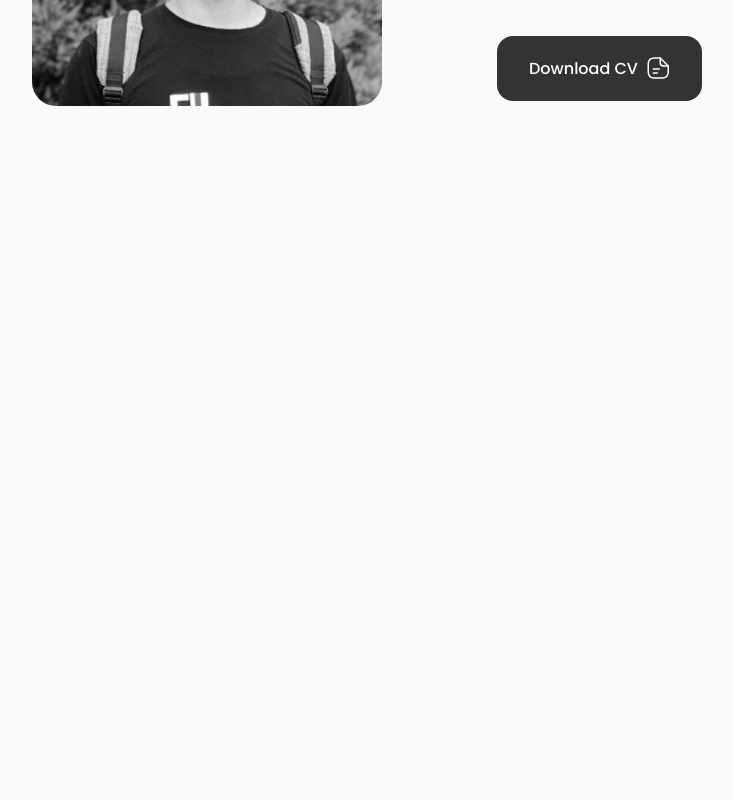
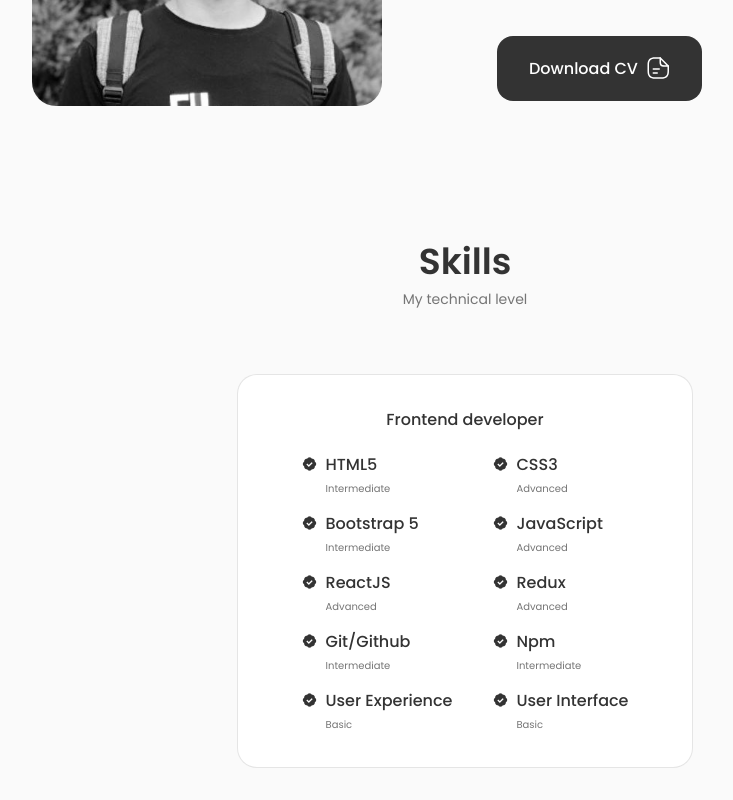
Before and after one commit to yahya-1/Portfolio-ReactJS, a React (Create React App) app: page / in a window 1280 px wide. Shown: the part 1123-1923 px from the top of the page, without its empty margins (175-908 px from the left). Before the commit the page ends 1261 px from the top, so only its background shows below. Built offline with nearby package versions, Linux system fonts and the light colour scheme.

Commit message:
Create a skills section that contains my skills in the frontend field and finish the style for the section. relate #12

```diff
--- a/src/App.js
+++ b/src/App.js
@@ -3,6 +3,7 @@ import './App.css';
 import About from './components/about/About';
 import Header from './components/header/Header';
 import Home from './components/home/Home';
+import Skills from './components/skills/Skills';
 
 function App() {
   return (
@@ -12,6 +13,7 @@ function App() {
       <main className='main'>
         <Home />
         <About />
+        <Skills />
       </main>
     </>
   );
--- a/src/components/header/Header.jsx
+++ b/src/components/header/Header.jsx
@@ -10,7 +10,7 @@ const Header = () => {
     return (
         <header className='header'>
             <nav className='nav container '>
-                <a href='index.html' className='nav__logo' >Yahya</a>
+                <a href='index.html' className='nav__logo' >Yahya Al Khaldi</a>
 
                 <div className={Toggle ? "nav__menu show__menu" : "nav__menu"}>
                     <ul className='nav__list grid'>
--- a/src/components/header/header.css
+++ b/src/components/header/header.css
@@ -15,7 +15,7 @@
     column-gap: 1rem;
 }
 
-.nav__Logo,
+.nav__logo,
 .nav__toggle {
     color: var(--title-color);
     font-weight: var(--font-medium);
@@ -102,10 +102,11 @@
         color: var(--title-color-dark);
     }
 
-    .nav__toggle{
+    .nav__toggle {
         font-size: 1.1rem;
         cursor: pointer;
     }
+
     .nav__icon,
     .nav__close,
     .nav__toggle {
--- /dev/null
+++ b/src/components/skills/FrontEnd.jsx
@@ -0,0 +1,108 @@
+import React from 'react'
+
+const FrontEnd = () => {
+    return (
+        <div className='skills__content'>
+            <h3 className='skills__title'>Frontend developer</h3>
+
+            <div className='skills__box'>
+                <div className='skills__group'>
+                    <div className='skills__data'>
+                        <i className='bx bxs-badge-check'></i>
+
+                        <div>
+                            <h3 className='skills__name'>HTML5</h3>
+                            <span className='skills__level'>Intermediate</span>
+                        </div>
+                    </div>
+
+                    <div className='skills__data'>
+                        <i className='bx bxs-badge-check'></i>
+
+                        <div>
+                            <h3 className='skills__name'>Bootstrap 5</h3>
+                            <span className='skills__level'>Intermediate</span>
+                        </div>
+                    </div>
+
+                    <div className='skills__data'>
+                        <i className='bx bxs-badge-check'></i>
+                        <div>
+                            <h3 className='skills__name'>ReactJS</h3>
+                            <span className='skills__level'>Advanced</span>
+                        </div>
+                    </div>
+
+                    <div className='skills__data'>
+                        <i className='bx bxs-badge-check'></i>
+                        <div>
+                            <h3 className='skills__name'>Git/Github</h3>
+                            <span className='skills__level'>Intermediate</span>
+                        </div>
+                    </div>
+
+                    <div className='skills__data'>
+                        <i className='bx bxs-badge-check'></i>
+
+                        <div>
+                            <h3 className='skills__name'>User Experience</h3>
+                            <span className='skills__level'>Basic</span>
+                        </div>
+                    </div>
+                </div>
+
+
+                <div className='skills__group'>
+                    <div className='skills__data'>
+                        <i className='bx bxs-badge-check'></i>
+
+                        <div>
+                            <h3 className='skills__name'>CSS3</h3>
+                            <span className='skills__level'>Advanced</span>
+                        </div>
+
+                    </div>
+
+                    <div className='skills__data'>
+                        <i className='bx bxs-badge-check'></i>
+
+                        <div>
+                            <h3 className='skills__name'>JavaScript</h3>
+                            <span className='skills__level'>Advanced</span>
+                        </div>
+                    </div>
+
+                    <div className='skills__data'>
+                        <i className='bx bxs-badge-check'></i>
+
+                        <div>
+                            <h3 className='skills__name'>Redux</h3>
+                            <span className='skills__level'>Advanced</span>
+                        </div>
+                    </div>
+
+                    <div className='skills__data'>
+                        <i className='bx bxs-badge-check'></i>
+
+                        <div>
+                            <h3 className='skills__name'>Npm</h3>
+                            <span className='skills__level'>Intermediate</span>
+                        </div>
+                    </div>
+
+                    <div className='skills__data'>
+                        <i className='bx bxs-badge-check'></i>
+
+                        <div>
+                            <h3 className='skills__name'>User Interface</h3>
+                            <span className='skills__level'>Basic</span>
+                        </div>
+                    </div>
+                </div>
+
+            </div>
+        </div>
+    )
+}
+
+export default FrontEnd
--- /dev/null
+++ b/src/components/skills/Skills.jsx
@@ -0,0 +1,18 @@
+import React from 'react'
+import "./skills.css"
+import FrontEnd from "./FrontEnd"
+
+const Skills = () => {
+    return (
+        <section className='skills section' id='skills'>
+            <h2 className='section__title'>Skills</h2>
+            <span className='section__subtitle'>My technical level</span>
+
+            <div className='skills__container container grid'>
+                <FrontEnd />
+            </div>
+        </section>
+    )
+}
+
+export default Skills
--- /dev/null
+++ b/src/components/skills/skills.css
@@ -0,0 +1,75 @@
+.skills__container {
+    justify-content: center;
+}
+
+.skills__content {
+    background-color: var(--container-color);
+    border: 1px solid rgba(0, 0, 0, 0.1);
+    padding: 2rem 4rem;
+    border-radius: 1.25rem;
+}
+
+.skills__title {
+    font-size: var(--normal-font-size);
+    font-weight: var(--font-medium);
+    text-align: center;
+    margin-bottom: var(--mb-1-5);
+}
+
+.skills__box {
+    display: flex;
+    justify-content: center;
+    column-gap: 2.5rem;
+}
+
+.skills__group {
+    display: grid;
+    align-items: flex-start;
+    row-gap: 1rem;
+}
+
+.skills__data {
+    display: flex;
+    column-gap: 0.5rem;
+}
+
+.skills__data .bxs-badge-check {
+    font-size: 1rem;
+    color: var(--title-color);
+}
+
+.skills__name {
+    font-size: var(--normal-font-size);
+    font-weight: var(--font-medium);
+    line-height: 18px;
+}
+
+.skills__level {
+    font-size: var(--tiny-font-size);
+}
+
+
+/* ========== BREAKPOINTS ========== */
+
+/* For medium devices */
+@media screen and (max-width:576px) {
+    .skills__container {
+        grid-template-columns: 1fr;
+
+    }
+
+    .skills__content {
+        padding: 1.5rem;
+    }
+}
+
+/* For small devices */
+@media screen and (max-width:350px) {
+    .skills__box {
+        column-gap: 1.25rem;
+    }
+
+    .skills__name {
+        font-size: var(--small-font-size);
+    }
+}
```
